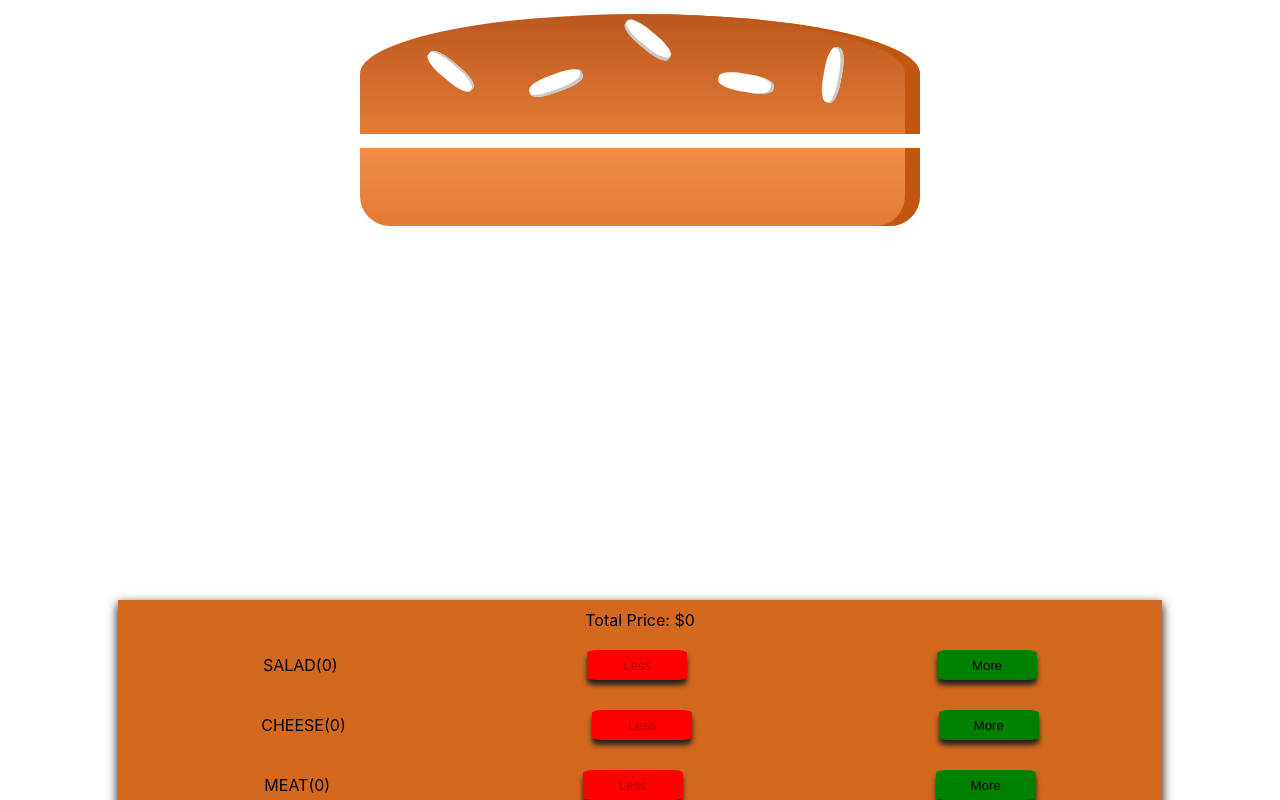
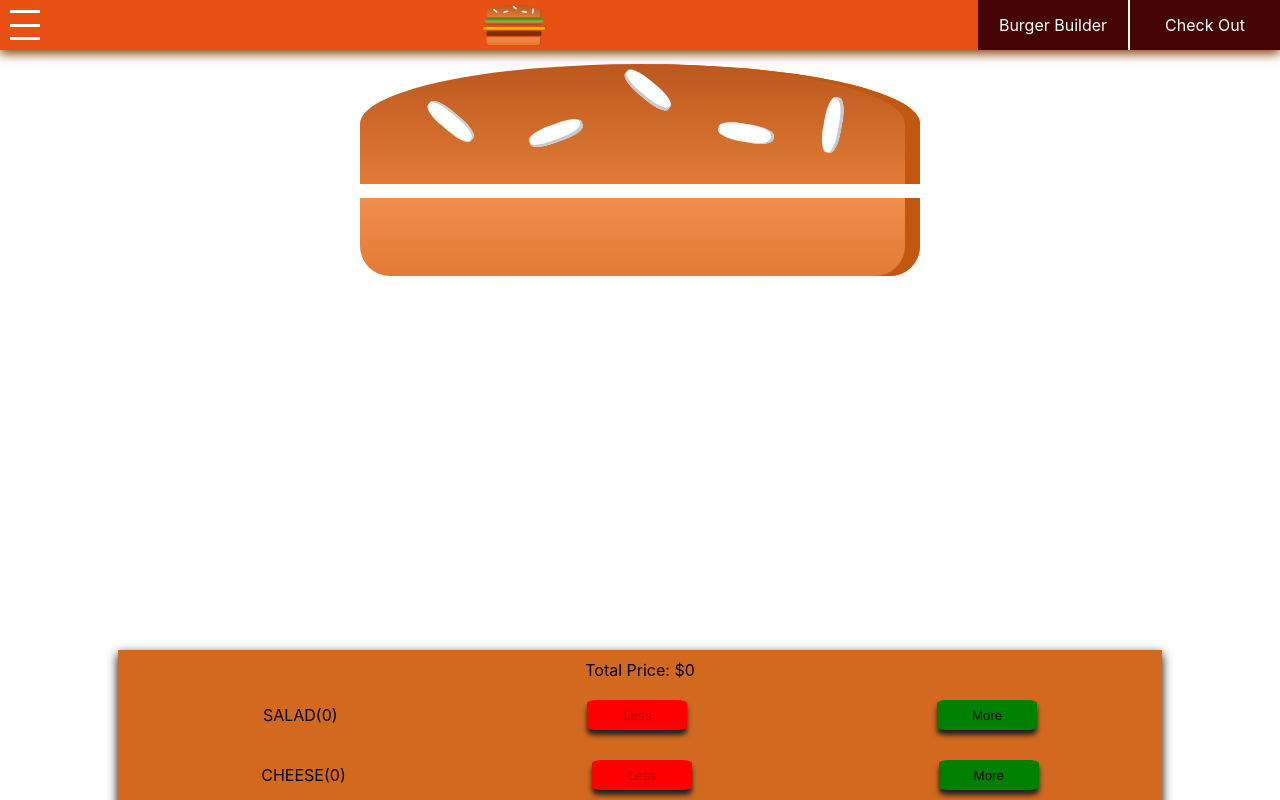
Before and after one commit to JugalJoshi8/BurgerBuilder, a React (Create React App) app: page / in a window 1280 px wide. Shown: the top 800 px of the page. Built offline with nearby package versions, Linux system fonts and the light colour scheme.

Commit message:
added toolbar

```diff
--- /dev/null
+++ b/src/components/NavList/NavItem/NavItem.js
@@ -0,0 +1,12 @@
+import React from 'react';
+import classes from './NavItem.module.css';
+
+const navItem = (props) => {
+    return (
+        <div className = {classes.NavItem}>
+            <a href = '/'>{props.children}</a>
+        </div>
+    )
+}
+
+export default navItem;
--- /dev/null
+++ b/src/components/NavList/NavItem/NavItem.module.css
@@ -0,0 +1,28 @@
+.NavItem {
+    height: 100%;
+    display:flex;
+    align-items: center;
+    width: 150px;
+
+}
+
+.NavItem:not(:first-child) {
+    border-left: solid 2px snow;
+}
+
+.NavItem  a{
+    background-color: rgb(68, 4, 4);
+    box-sizing: border-box;
+    text-decoration: none;
+    cursor: pointer;
+    height: 100%;
+    color: white;
+    width: 100%;
+    display: flex;
+    align-items: center;
+    justify-content: center;
+}
+
+.active {
+    border-bottom: 4px green;
+}
--- /dev/null
+++ b/src/components/NavList/NavList.js
@@ -0,0 +1,14 @@
+import React from 'react';
+import NavItem from './NavItem/NavItem';
+import classes from './NavList.module.css';
+
+const navList = (props) => {
+    return (
+        <div className = {classes.NavList}>
+           <NavItem>Burger Builder</NavItem>
+           <NavItem>Check Out</NavItem>
+        </div>
+    )
+}
+
+export default navList;
--- /dev/null
+++ b/src/components/NavList/NavList.module.css
@@ -0,0 +1,5 @@
+.NavList {
+    display: flex;
+    align-items: center;
+    height: 100%;
+}
--- a/src/components/ingredients-list/Ingredients.js
+++ b/src/components/ingredients-list/Ingredients.js
@@ -1,7 +1,6 @@
 import React, { Component } from 'react';
 import Ingredient from './ingredient/ingredient';
 import classes from './IngredientList.module.css';
-import RootDiv from './../hoc/root-div/RootDiv'
 
 class Ingredients extends Component {
     render() {
--- a/src/components/layout/Layout.js
+++ b/src/components/layout/Layout.js
@@ -1,9 +1,10 @@
 import React from 'react';
 import BurgerBuilder from './../../containers/burger-builder/BurgerBuilder';
-
+import ToolBar from '../toolbar/Toolbar';
 const layout = () => {
     return (
         <div>
+            <ToolBar></ToolBar>
             <BurgerBuilder></BurgerBuilder>
         </div>
 
--- /dev/null
+++ b/src/components/toolbar/Logo/Logo.js
@@ -0,0 +1,13 @@
+import React from 'react';
+import logoImage from '../../../assets/imgs/burger-logo.png';
+import classes from './Logo.module.css';
+
+const logo = () => {
+    return (
+        <div className = {classes.Logo}>
+            <img src = {logoImage} alt = 'burger logo'/>
+        </div>
+    )
+}
+
+export default logo;
--- /dev/null
+++ b/src/components/toolbar/Logo/Logo.module.css
@@ -0,0 +1,9 @@
+.Logo {
+    height: 100%;
+    padding: 5px 0;
+    box-sizing: border-box;
+}
+
+.Logo img {
+    height: 100%;
+}
--- /dev/null
+++ b/src/components/toolbar/ToolBar.module.css
@@ -0,0 +1,25 @@
+.ToolBar {
+    height: 50px;
+    display: flex;
+    align-items: center;
+    justify-content: space-between;
+    background-color: rgb(233, 80, 19);
+    box-shadow: 0 4px 10px saddlebrown;
+    box-sizing: border-box;
+}
+
+.Hamburger {
+    display: flex;
+    flex-direction: column;
+    justify-content: space-between;
+    height: 100%;
+    padding: 10px 10px;
+    width: 50px;
+    box-sizing: border-box;
+    cursor: pointer;
+}
+
+.Hamburger>div {
+    height: 3px;
+    background: white;
+}
--- /dev/null
+++ b/src/components/toolbar/Toolbar.js
@@ -0,0 +1,20 @@
+import React from 'react';
+import Logo from './Logo/Logo';
+import NavList from '../NavList/NavList';
+import classes from './ToolBar.module.css';
+
+const toolBar = () => {
+    return (
+        <header className = {classes.ToolBar}>
+            <div className = {classes.Hamburger}>
+                <div></div>
+                <div></div>
+                <div></div>
+            </div>
+            <Logo></Logo>
+            <NavList></NavList>
+        </header>
+    )
+}
+
+export default toolBar;
```
Also changed, not shown: src/assets/imgs/burger-logo.png (added).
